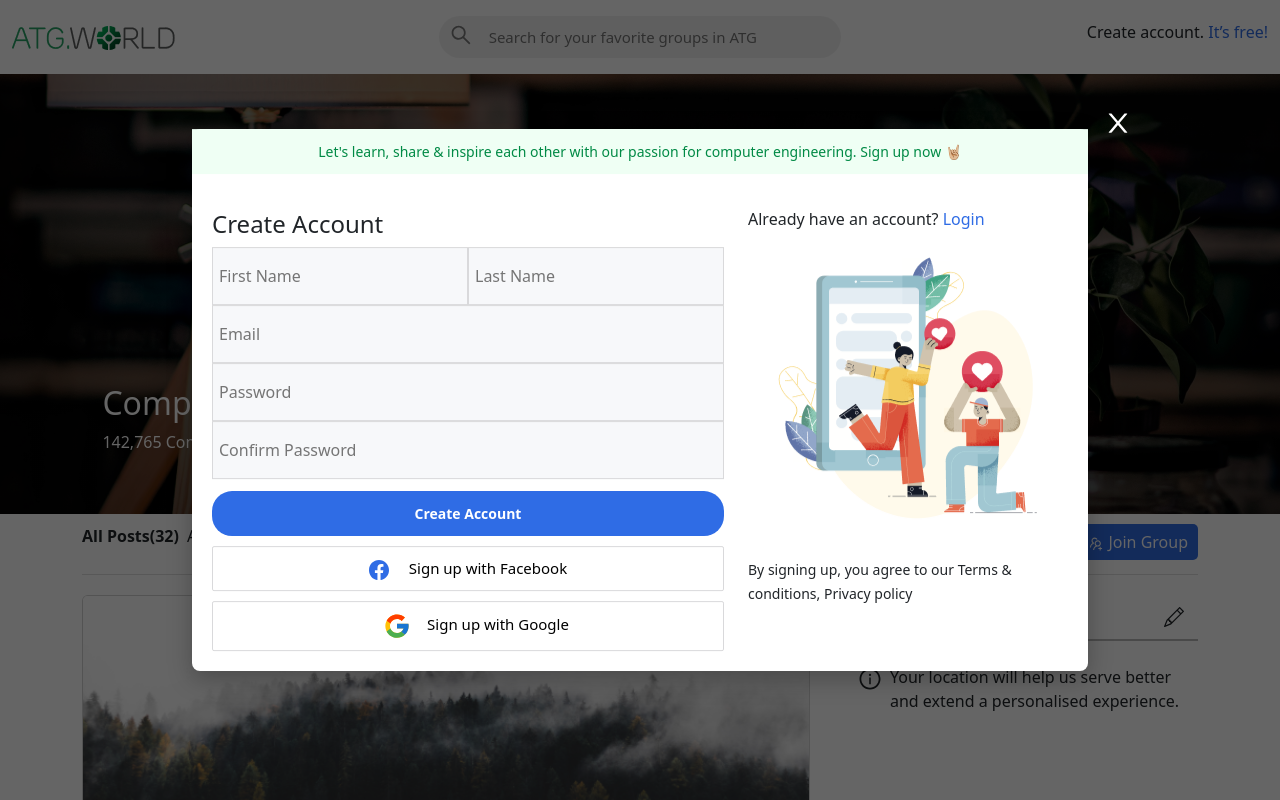
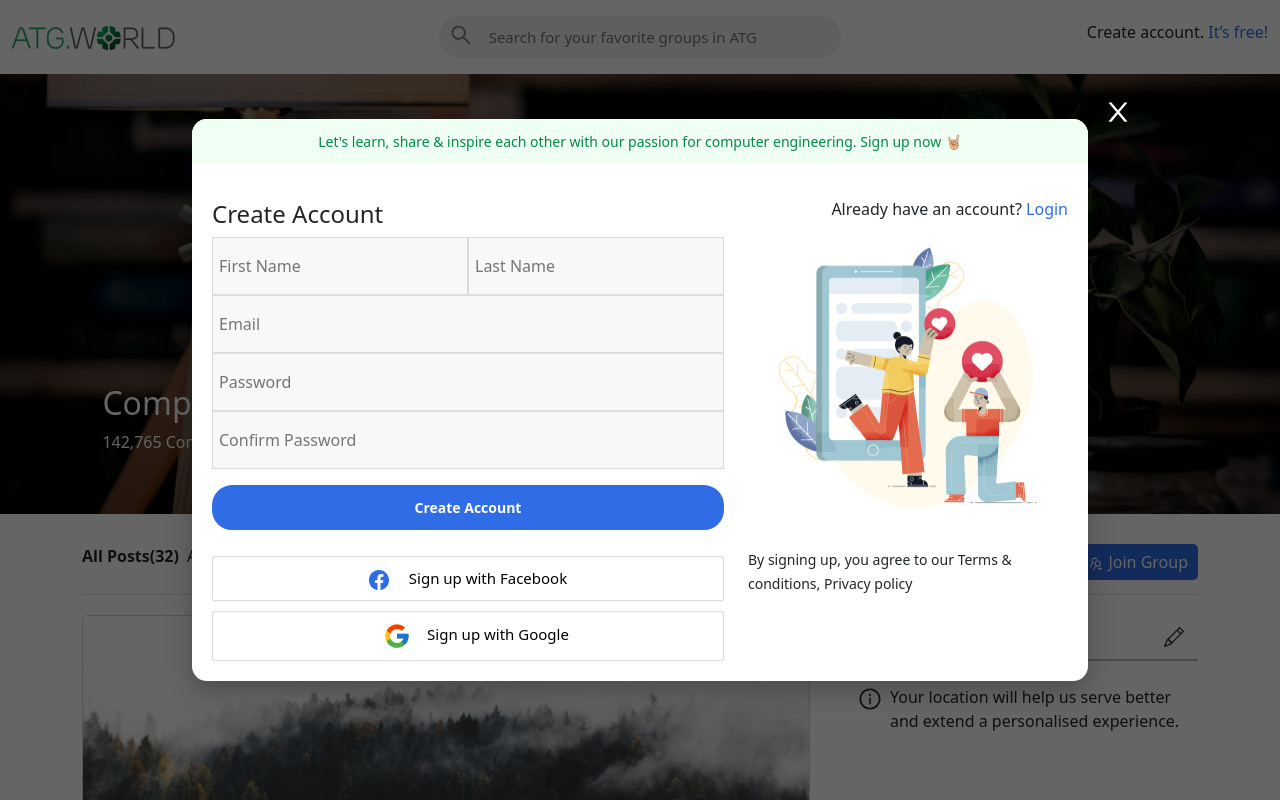
Before and after one commit to sohagzayan/atg-word-responsive-template, a React (Create React App) app: page / in a window 1280 px wide. Both pictures are taken after a click on the element "It’s free!". Shown: the top 800 px of the page. Built offline with nearby package versions, Linux system fonts and the light colour scheme.

Commit message:
add some css style

```diff
--- a/src/components/CreateAccount/CreateAccount.css
+++ b/src/components/CreateAccount/CreateAccount.css
@@ -11,6 +11,7 @@
   border-radius: 8px;
   z-index: 2000;
   transition: all 0.2 ease-in;
+  border-radius: 15px;
 }
 .create_account.active {
   transform: translate(-50%, -50%) scale(1);
@@ -26,6 +27,7 @@
   color: #008a45;
   background-color: #effff4;
   padding: 12px 0;
+  border-radius: 15px 15px 0 0;
 }
 
 .account_create_box > input {
@@ -51,7 +53,7 @@
   width: 100%;
   padding: 12px 6px;
   border-radius: 20px;
-  margin-top: 12px;
+  /* margin-top: 12px; */
 }
 
 .facebookIcons {
--- a/src/components/CreateAccount/CreateAccount.js
+++ b/src/components/CreateAccount/CreateAccount.js
@@ -21,7 +21,7 @@
           Let's learn, share & inspire each other with our passion for computer
           engineering. Sign up now 🤘🏼
         </p>
-        <div className="d-lg-flex justify-lg-content-between account_creation_content gap-lg-4">
+        <div className="d-lg-flex justify-content-between account_creation_content gap-lg-4">
           <h5
             onClick={() => setShowAccountCreateModal((prev) => !prev)}
             className="close_modal"
@@ -32,7 +32,7 @@
             <form action="" className="account_create_box">
               <h4 className="d-flex justify-content-between">
                 <span className="d-block">
-                  {signInFace ? "Create Account" : "Sign In"}
+                  {signInFace ? "Create Account" : "Welcome back!"}
                 </span>
 
                 <span
@@ -54,7 +54,7 @@
               {signInFace && (
                 <input type="password" placeholder="Confirm Password" />
               )}
-              <div className="d-flex justify-content-between align-items-center">
+              <div className="d-flex justify-content-between align-items-center my-3">
                 <button className="sig_up_button">Create Account</button>
                 <h6
                   onClick={() => setSignInFace((prev) => !prev)}
@@ -76,14 +76,16 @@
               {!signInFace && (
                 <h5 className="text-center mt-3">Forgot Password?</h5>
               )}
-              <small className="d-lg-none d-block mt-1">
-                By signing up, you agree to our Terms & conditions, Privacy
-                policy
-              </small>
+              {signInFace && (
+                <small className="d-lg-none d-block mt-2">
+                  By signing up, you agree to our Terms & conditions, Privacy
+                  policy
+                </small>
+              )}
             </div>
           </div>
           <div className="d-lg-block d-none">
-            <h6>
+            <h6 className="text-end">
               Already have an account?{" "}
               <span
                 onClick={() => setSignInFace((prev) => !prev)}
--- a/src/components/DesktopGroupController/DesktopGroupController.css
+++ b/src/components/DesktopGroupController/DesktopGroupController.css
@@ -18,6 +18,7 @@
 .GroupControllers {
   border-bottom: 1px solid #e0e0e0;
   padding: 10px 0;
+  margin-top: 20px;
   margin-bottom: 20px;
 }
 .activeCategory {
```
